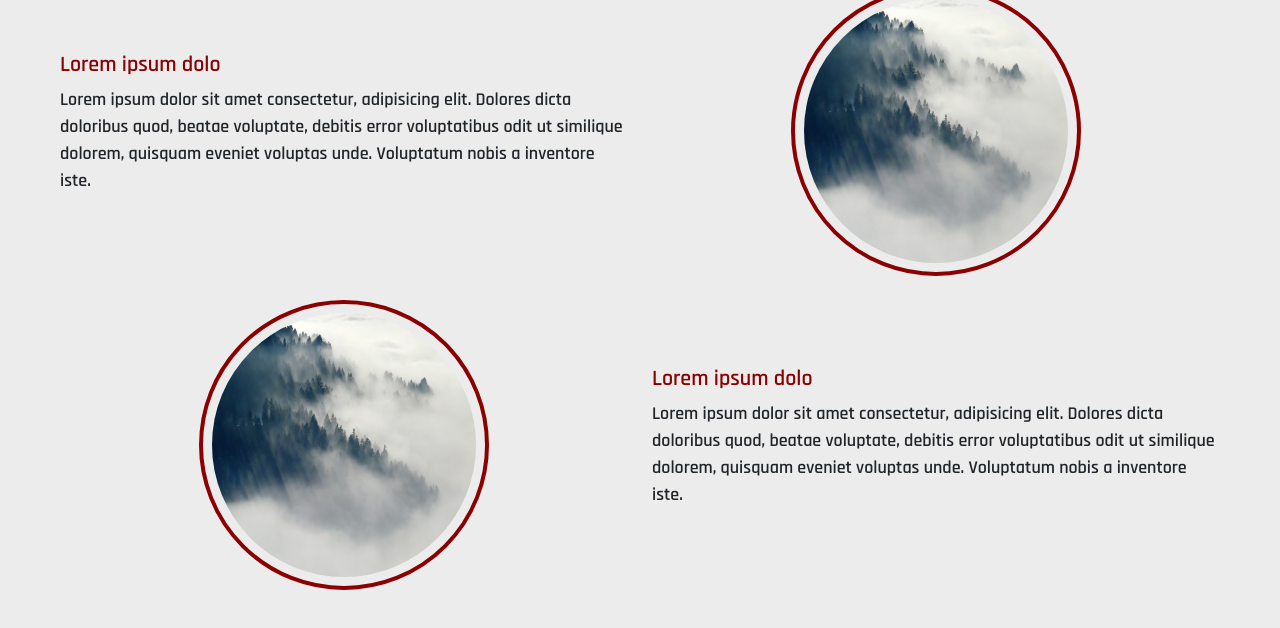
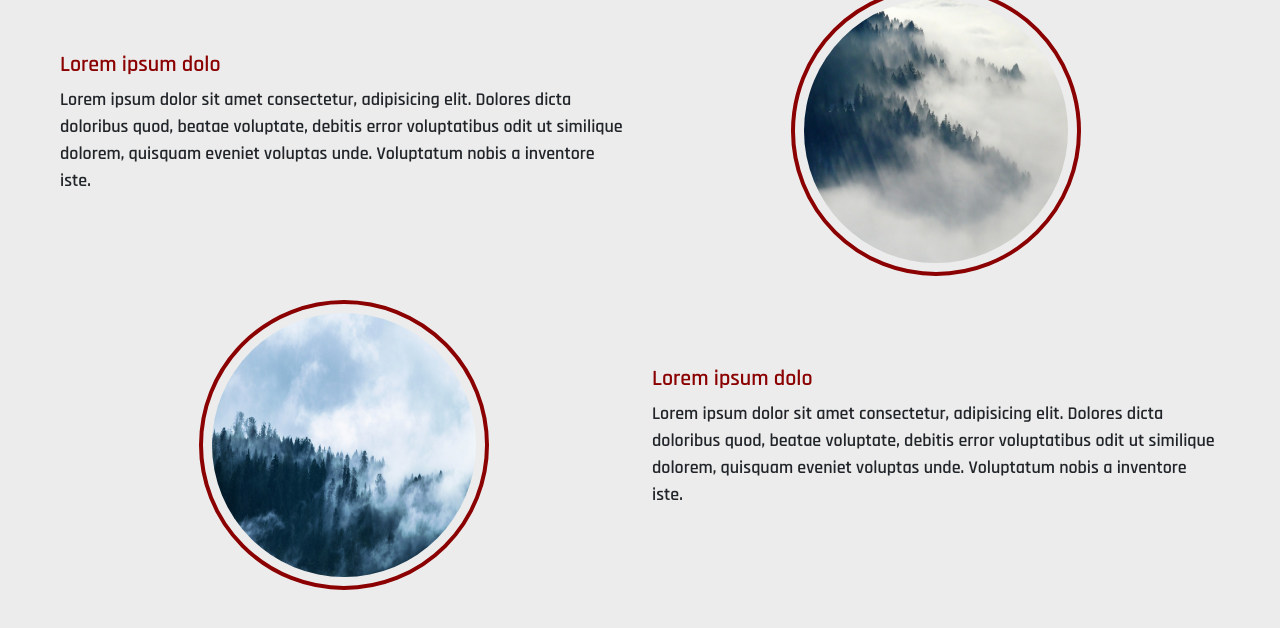
Before and after one commit to darioc25/red_template, a plain HTML site: page index.html in a window 1280 px wide. Shown: the part 4224-4852 px from the top of the page. Drawn offline with nearby package versions, Linux system fonts and the light colour scheme.

Commit message:
Fixed section 7 image

```diff
--- a/index.html
+++ b/index.html
@@ -222,7 +222,7 @@
                                 <p class="text-card-section-7 text-center text-md-start">Lorem ipsum dolor sit amet consectetur, adipisicing elit. Dolores dicta doloribus quod, beatae voluptate, debitis error voluptatibus odit ut similique dolorem, quisquam eveniet voluptas unde. Voluptatum nobis a inventore iste.</p>
                             </div>
                             <div class="col-12 col-lg-6 d-flex justify-content-center order-lg-0">
-                                <img class="img-section-7" src="./media/mountain-547363_1920.jpg">
+                                <img class="img-section-7" src="./media/fog.jpg">
                             </div>
                         </div>
                     </div>
```
